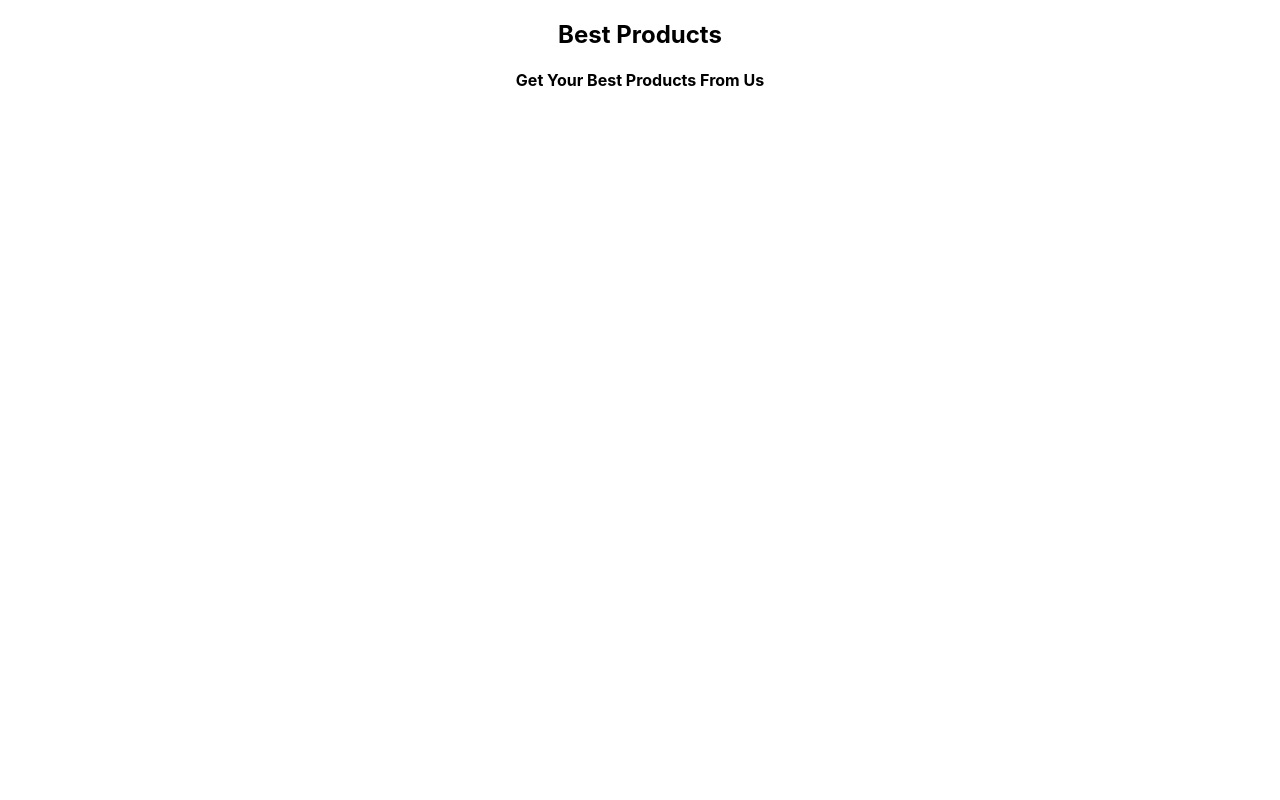
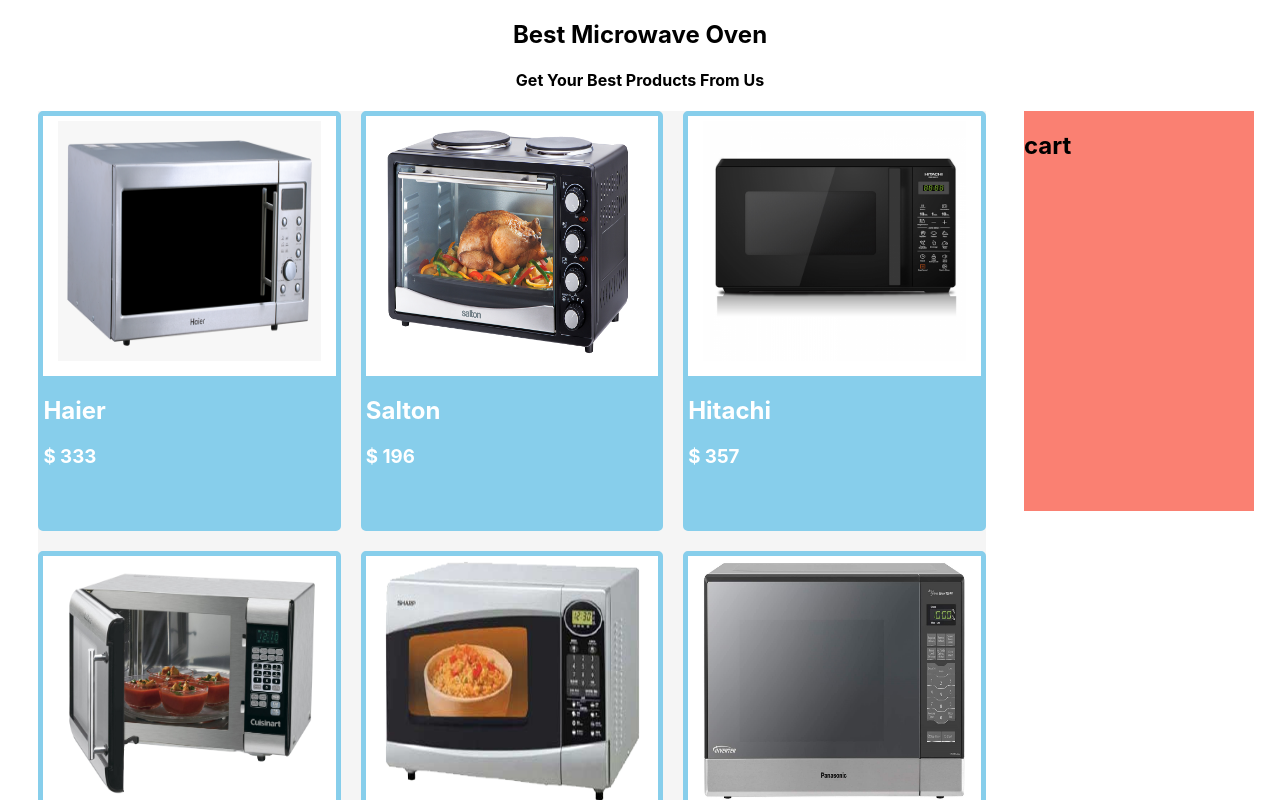
Before and after one commit to faridulhaque/assignment-8, a React (Create React App) app: page / in a window 1280 px wide. Shown: the top 800 px of the page. Built offline with nearby package versions, Linux system fonts and the light colour scheme.

Commit message:
cards added with data

```diff
--- a/public/data.json
+++ b/public/data.json
@@ -1,56 +1,56 @@
 [
     {
       "id": "623dd8f8b41d0c1f56c1d55e",
-      "name": "Toshiba",
-      "picture": "./pictures/toshiba.png",
+      "name": "Haier",
+      "image": "./pictures/haier.png",
       "price": 333
     },
     {
       "id": "623dd8f8943a5215ec08cd48",
       "name": "Salton",
-      "picture": "./pictures/salton.png",
+      "image": "./pictures/salton.png",
       "price": 196
     },
     {
       "id": "623dd8f8f10c311ba10e7ef9",
       "name": "Hitachi",
-      "picture": "./pictures/hitachi.png",
+      "image": "./pictures/hitachi.png",
       "price": 357
     },
     {
       "id": "623dd8f8729e70916c04e390",
       "name": "Cuisinart",
-      "picture": "./pictures/cuisinart.png",
+      "image": "./pictures/cuisinart.png",
       "price": 95
     },
     {
       "id": "623dd8f8ef852d5bcb28b78d",
       "name": "Sharp",
-      "picture": "./pictures/sharp.png",
+      "image": "./pictures/sharp.png",
       "price": 304
     },
     {
       "id": "623dd8f884ed751af456f1e8",
       "name": "Panasonic",
-      "picture": "./pictures/panasonic.png",
+      "image": "./pictures/panasonic.png",
       "price": 216
     },
     {
       "id": "623dd8f828c797b976115cf0",
       "name": "LG",
-      "picture": "./pictures/lg.png",
+      "image": "./pictures/lg.png",
       "price": 166
     },
     {
       "id": "623dd8f8533a4520dab71316",
       "name": "Vision",
-      "picture": "./pictures/vision.png",
+      "image": "./pictures/vision.png",
       "price": 225
     },
     {
       "id": "623dd8f8f1ef256bb3666e6a",
       "name": "Samsung",
-      "picture": "./pictures/samsung.png",
+      "image": "./pictures/samsung.png",
       "price": 225
     }
   ]
--- a/src/App.js
+++ b/src/App.js
@@ -1,11 +1,13 @@
 
 import './App.css';
 import Header from './Components/Header/Header';
+import SectionA from './Components/SectionA/SectionA';
 
 function App() {
   return (
     <div className="App">
       <Header></Header>
+      <SectionA></SectionA>
     </div>
   );
 }
--- /dev/null
+++ b/src/Components/AllProducts/AllProduct.css
@@ -0,0 +1,19 @@
+.card{
+    background-color: skyblue;
+    height: 410px;
+    border: solid skyblue 5px;
+    border-radius: 5px;
+    color: white;
+}
+.card img{
+    width: 90%;
+    margin-left: 5%;
+    height: 240px;
+    margin-top: 5px;
+    background-color: white;
+}
+.img-bg{
+    width: 100%;
+    height: 260px;
+    background-color: white;
+}
--- /dev/null
+++ b/src/Components/AllProducts/AllProducts.js
@@ -0,0 +1,19 @@
+import React from 'react';
+import './AllProduct.css';
+
+const AllProducts = (props) => {
+    console.log(props);
+    const {image, name, price} = props.product;
+    return (
+        <div className='card'>
+            <div className='img-bg'>
+            <img src={image} alt=""/>
+            </div>
+
+            <h2>{name}</h2>
+            <h3>$ {price}</h3>
+        </div>
+    );
+};
+
+export default AllProducts;
--- /dev/null
+++ b/src/Components/Cart/Cart.js
@@ -0,0 +1,12 @@
+import React from 'react';
+import './Cart.css';
+
+const Cart = () => {
+    return (
+        <div className='cart'>
+            <h2>cart</h2>
+        </div>
+    );
+};
+
+export default Cart;
--- a/src/Components/Header/Header.js
+++ b/src/Components/Header/Header.js
@@ -4,7 +4,7 @@ import './Header.css';
 const Header = () => {
     return (
         <div className='header'>
-            <h2 className=''>Best Products</h2>
+            <h2 className=''>Best Microwave Oven</h2>
             <h4>Get Your Best Products From Us</h4>
         </div>
     );
--- /dev/null
+++ b/src/Components/SectionA/SectionA.css
@@ -0,0 +1,22 @@
+.section-a{
+    display: flex;
+
+    width: 100%;
+    margin-bottom: 100px;
+
+}
+.container-cart{
+    width: 18%;
+    margin-right: 2%;
+    background-color: salmon;
+    height: 400px;
+}
+.container-products{
+    width: 74%;
+    margin-left: 3%;
+    margin-right: 3%;
+    background-color: whitesmoke;
+    display: grid;
+    grid-template-columns: repeat(3, 1fr);
+    gap: 20px 20px;
+}
--- /dev/null
+++ b/src/Components/SectionA/SectionA.js
@@ -0,0 +1,31 @@
+import React, { useEffect, useState } from 'react';
+import AllProducts from '../AllProducts/AllProducts';
+import Cart from '../Cart/Cart';
+
+import './SectionA.css';
+
+const SectionA = () => {
+    const [products, setProducts] = useState([]);
+    useEffect(()=>{
+        fetch('data.json')
+        .then(res => res.json())
+        .then(data => setProducts(data))
+    }, []);
+    console.log(products);
+    return (
+        <section className='section-a'>
+            <div className='container-products'>
+                {
+                    products.map(product => <AllProducts key={product.id} product={product}></AllProducts>)
+                }
+
+
+            </div>
+            <div className='container-cart'>
+                <Cart></Cart>
+            </div>
+        </section>
+    );
+};
+
+export default SectionA;
```
Also changed, not shown: src/Components/Cart/Cart.css (added).
